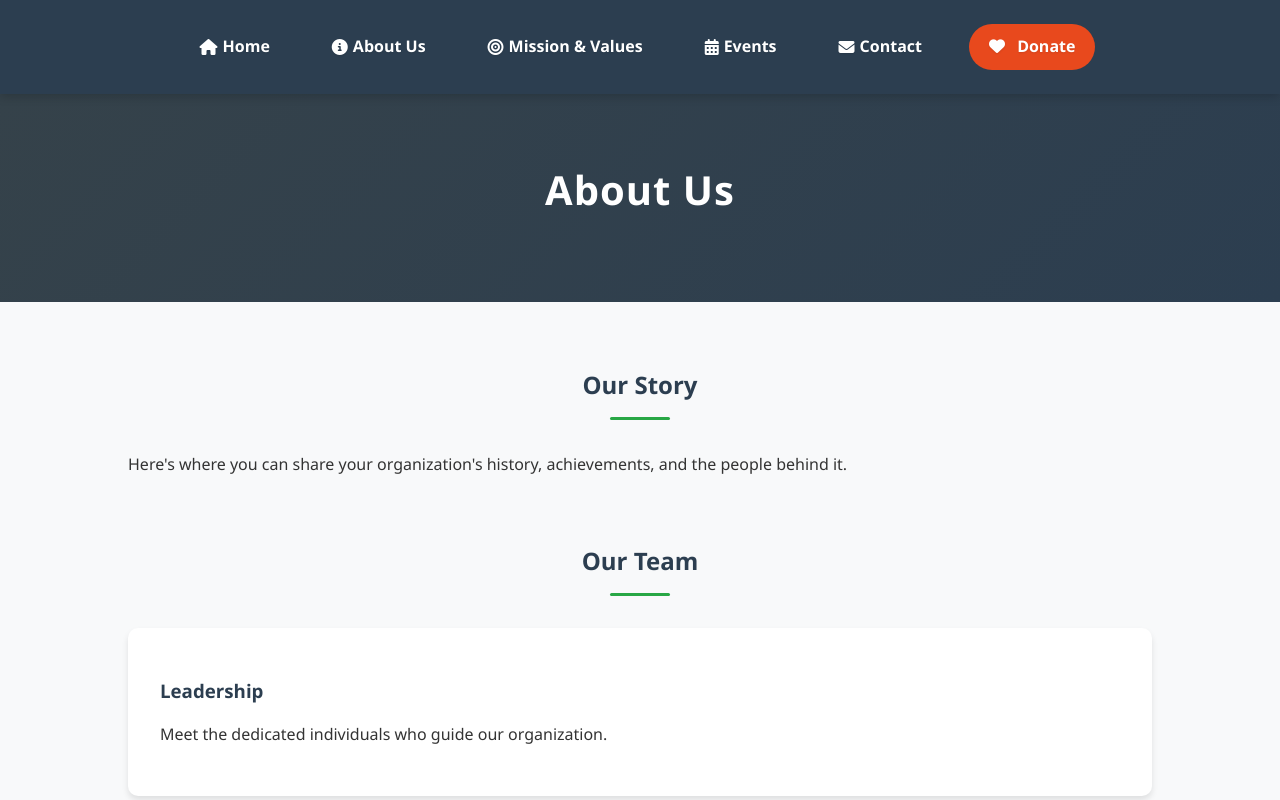
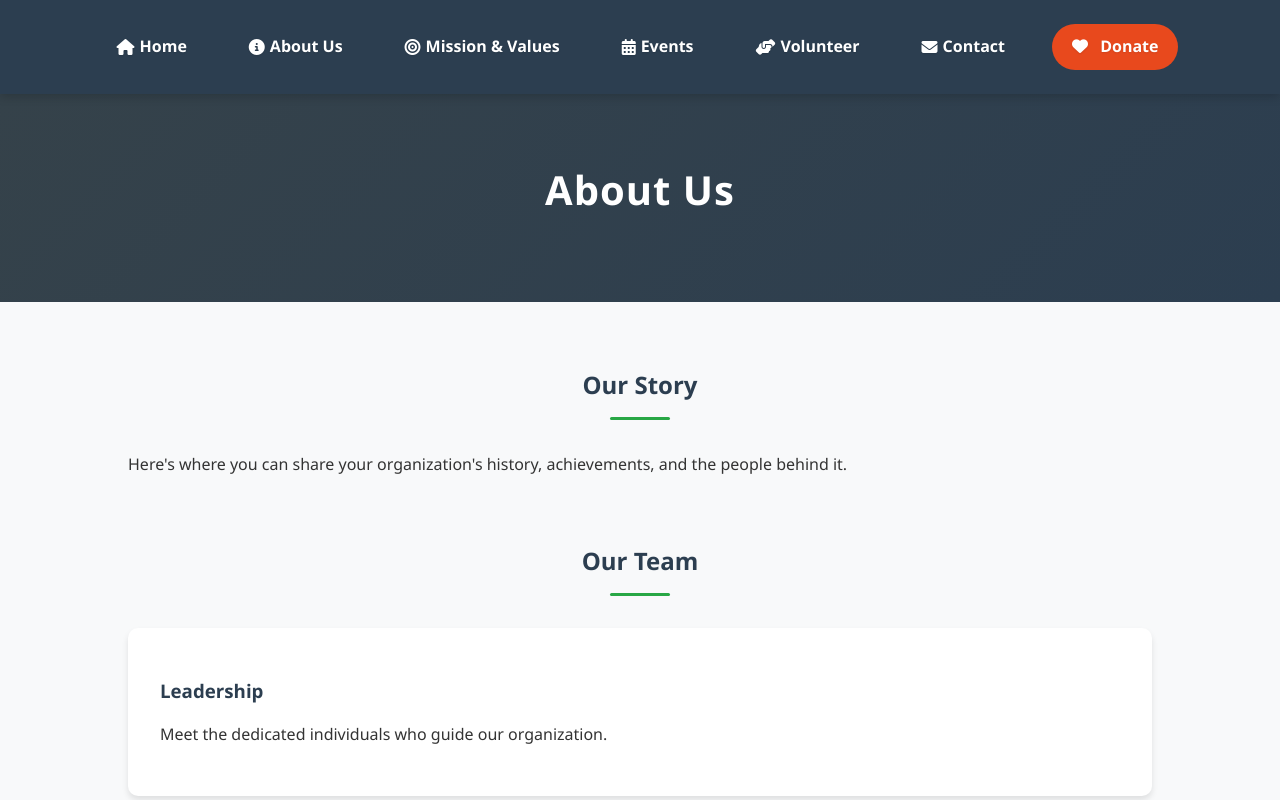
Before and after one commit to Notcreeper13/my-website, a website: page about.html in a window 1280 px wide. Shown: the top 800 px of the page. Drawn offline with Linux system fonts and the light colour scheme.

Commit message:
Added volunteer link to navigation on all pages except volunteer page

```diff
--- a/about.html
+++ b/about.html
@@ -17,6 +17,7 @@
             <li><a href="about.html"><i class="fas fa-info-circle"></i> About Us</a></li>
             <li><a href="mission.html"><i class="fas fa-bullseye"></i> Mission & Values</a></li>
             <li><a href="events.html"><i class="fas fa-calendar-alt"></i> Events</a></li>
+            <li><a href="volunteer.html"><i class="fas fa-hands-helping"></i> Volunteer</a></li>
             <li><a href="contact.html"><i class="fas fa-envelope"></i> Contact</a></li>
             <li><a href="donate.html" class="button"><i class="fas fa-heart"></i> Donate</a></li>
         </ul>
```
Also changed, not shown: donate.html (+1 -0 lines), events.html (+1 -0 lines), mission.html (+1 -0 lines).
